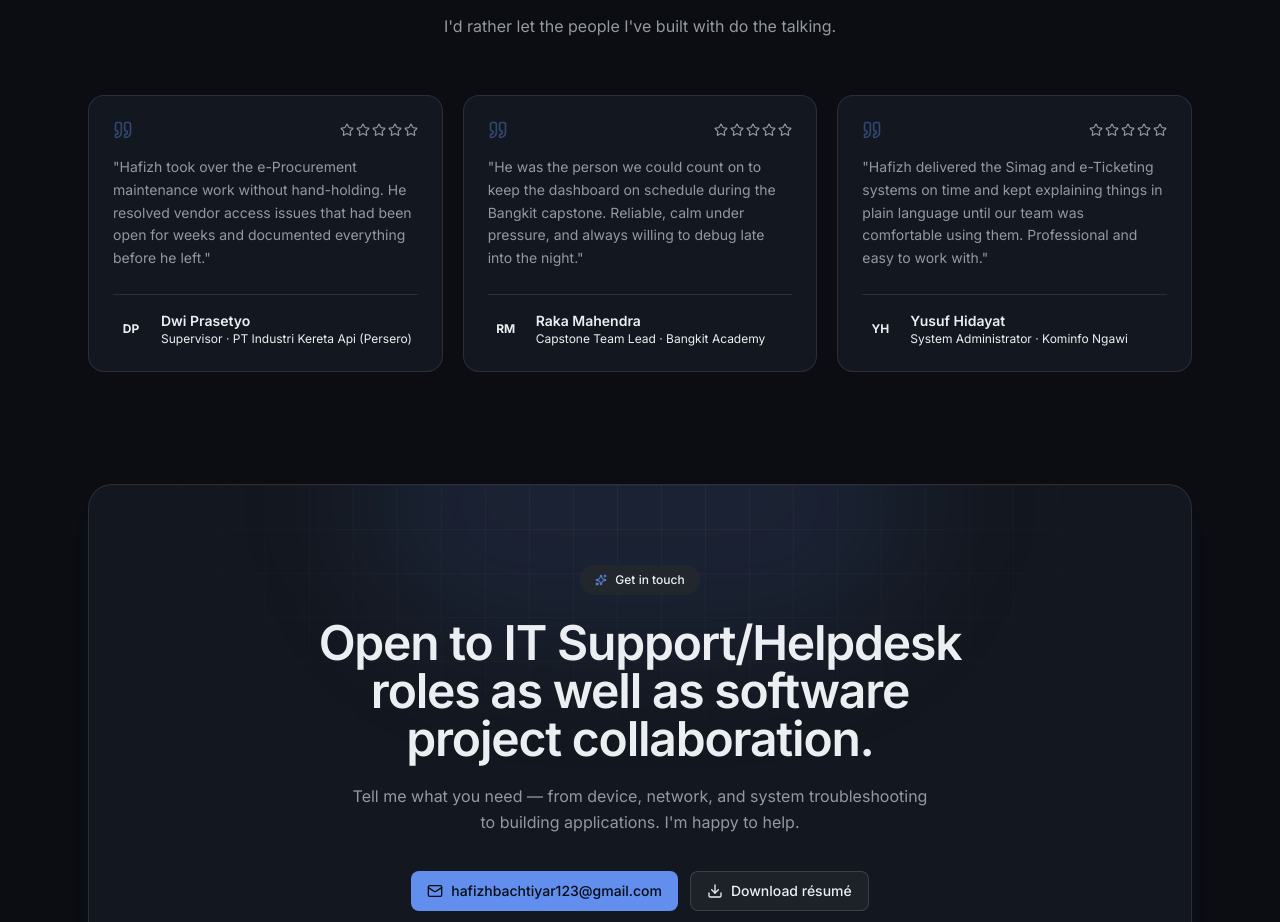
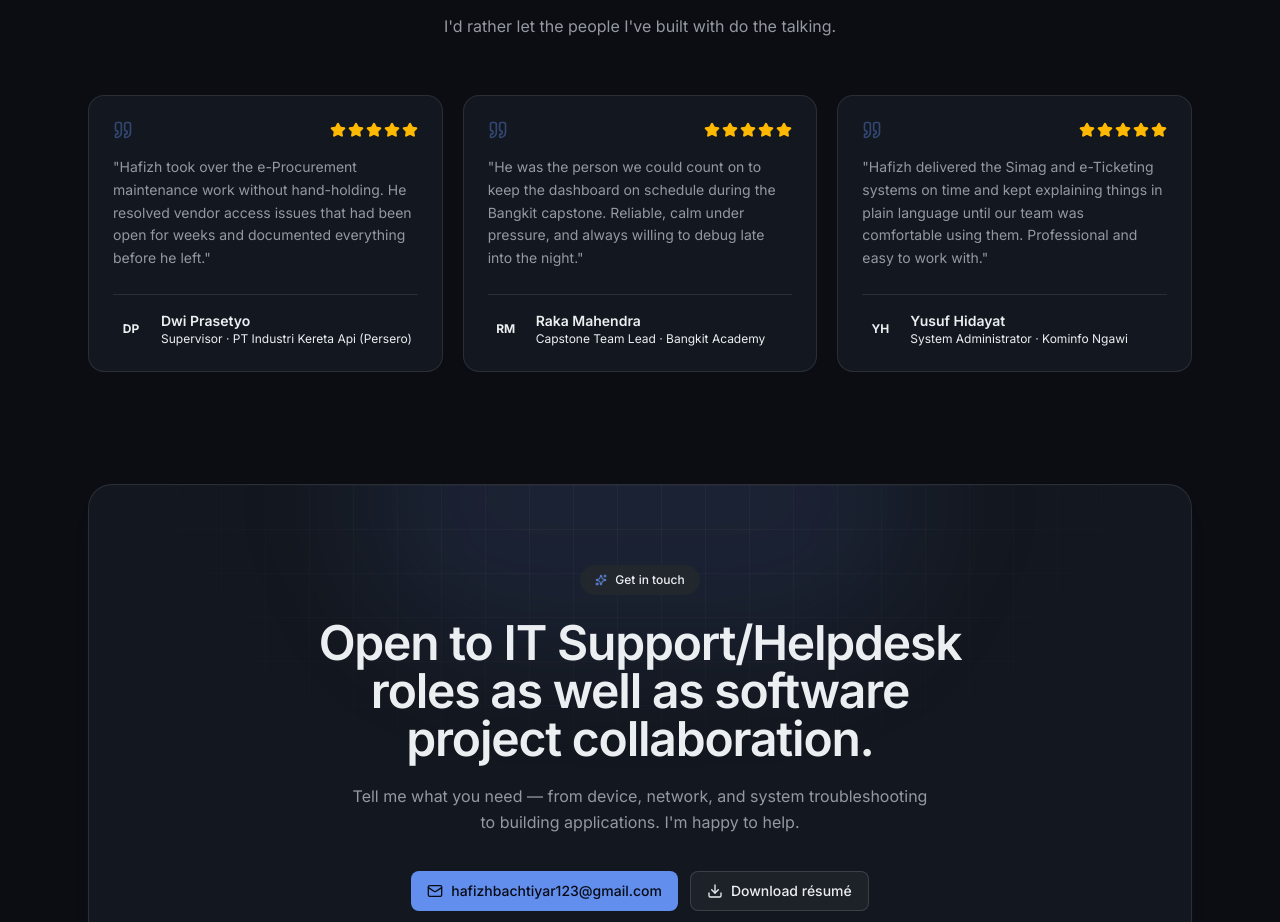
Before and after one commit to hafizhsul/stunning-website-porto, a React (Vite) app: page / in a window 1280 px wide. Shown: the part 6620-7542 px from the top of the page. Built offline with nearby package versions, Linux system fonts and the light colour scheme.

Commit message:
style: fill testimonial stars solid amber
Drop the 60% opacity dimming and render all five stars fully
filled in amber-400, sized up slightly so they read as a clear
5-star rating on each card.

```diff
--- a/src/pages/Landing.tsx
+++ b/src/pages/Landing.tsx
@@ -1648,9 +1648,9 @@ export function Testimonials() {
               >
                 <div className="flex items-center justify-between">
                   <Quote className="size-5 text-primary/40" />
-                  <div className="flex gap-0.5 opacity-60">
+                  <div className="flex gap-0.5">
                     {Array.from({ length: 5 }).map((_, j) => (
-                      <Star key={j} className="size-3.5 fill-amber-400/60 text-amber-400/60" />
+                      <Star key={j} className="size-4 fill-amber-400 text-amber-400" />
                     ))}
                   </div>
                 </div>
```
